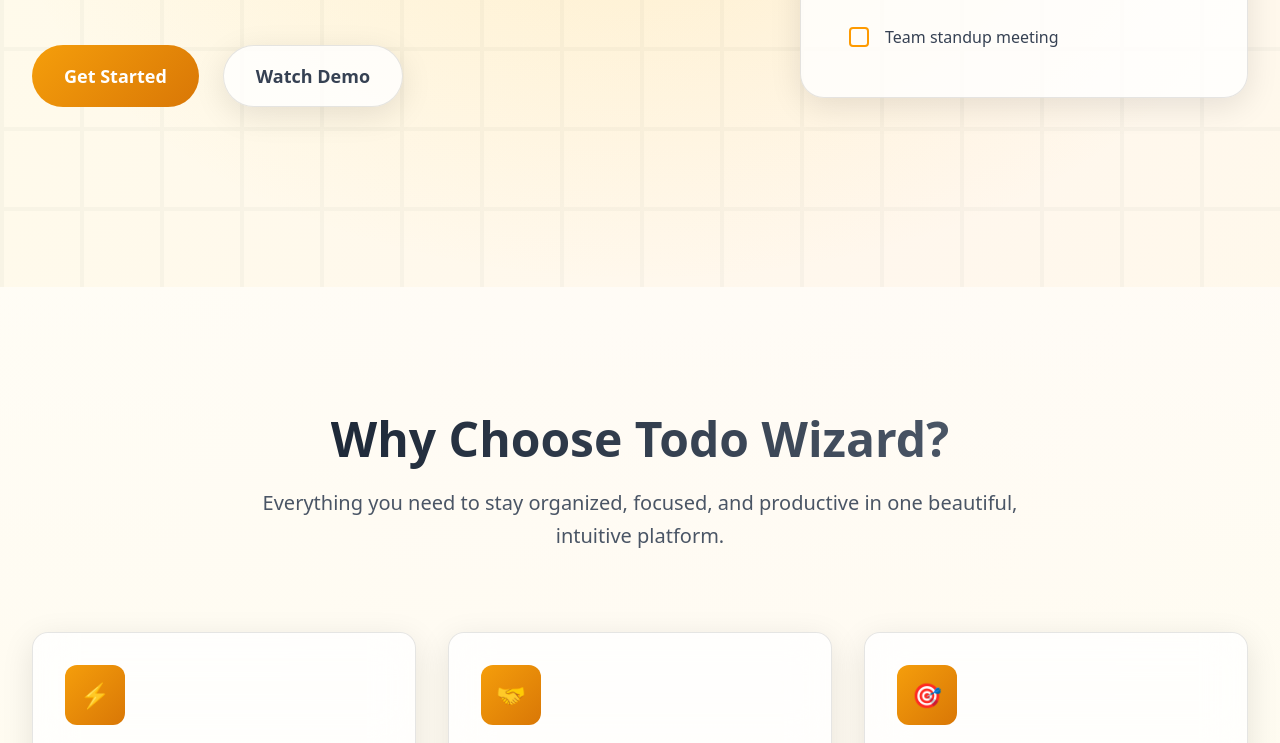
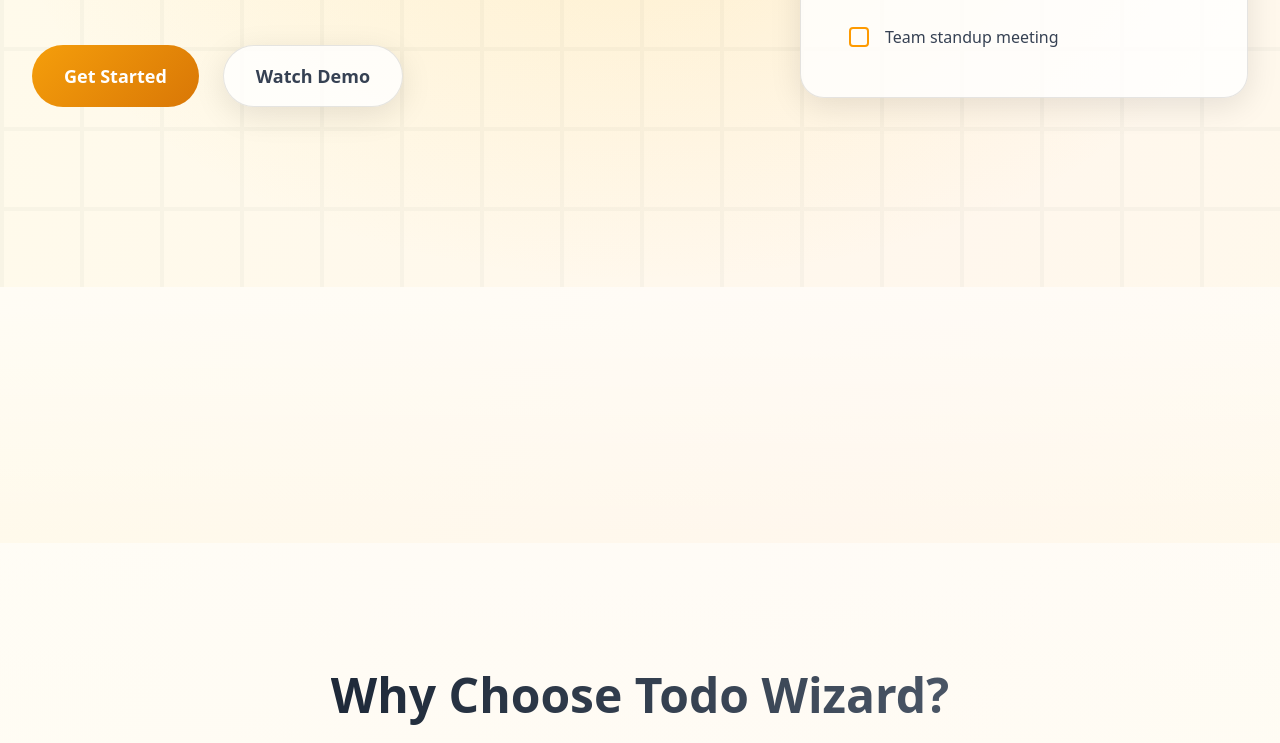
Before and after one commit to adesoga67/todo-app, a plain HTML site: page index.html in a window 1280 px wide. Shown: the part 513-1256 px from the top of the page. Drawn offline with nearby package versions, Linux system fonts and the light colour scheme.

Commit message:
working on the about section

```diff
--- a/index.html
+++ b/index.html
@@ -271,6 +271,13 @@
           </div>
         </div>
       </div>
+    </section>
+
+    <section
+      id="about"
+      class="py-20 lg:py-32 bg-gradient-to-b from-white/50 to anber-50/80"
+    >
+      <div class="max-w-7xl mx-auto px-4 sm:px-4 md:px-6 lg:px-8"></div>
     </section>
 
     <!-- Features Section -->
```
